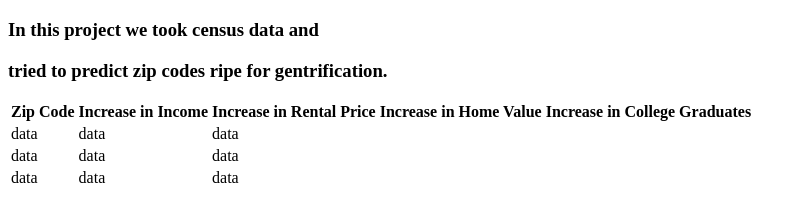
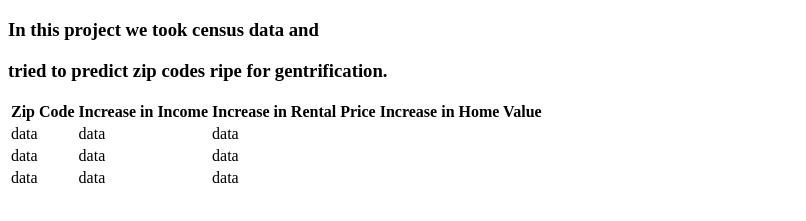
Before and after one commit to djoleary5/djoleary5.github.io, a plain HTML site: page index.html in a window 1280 px wide. Shown: the part 61-282 px from the top of the page, without its empty margins (0-806 px from the left). Drawn offline with Linux system fonts and the light colour scheme.

Commit message:
Add files via upload

```diff
--- a/index.html
+++ b/index.html
@@ -15,7 +15,6 @@
       <th>Increase in Income</th>
       <th>Increase in Rental Price</th>
       <th>Increase in Home Value</th>
-      <th>Increase in College Graduates</th>
     </tr>
     <tr>
       <td>data</td>
```
